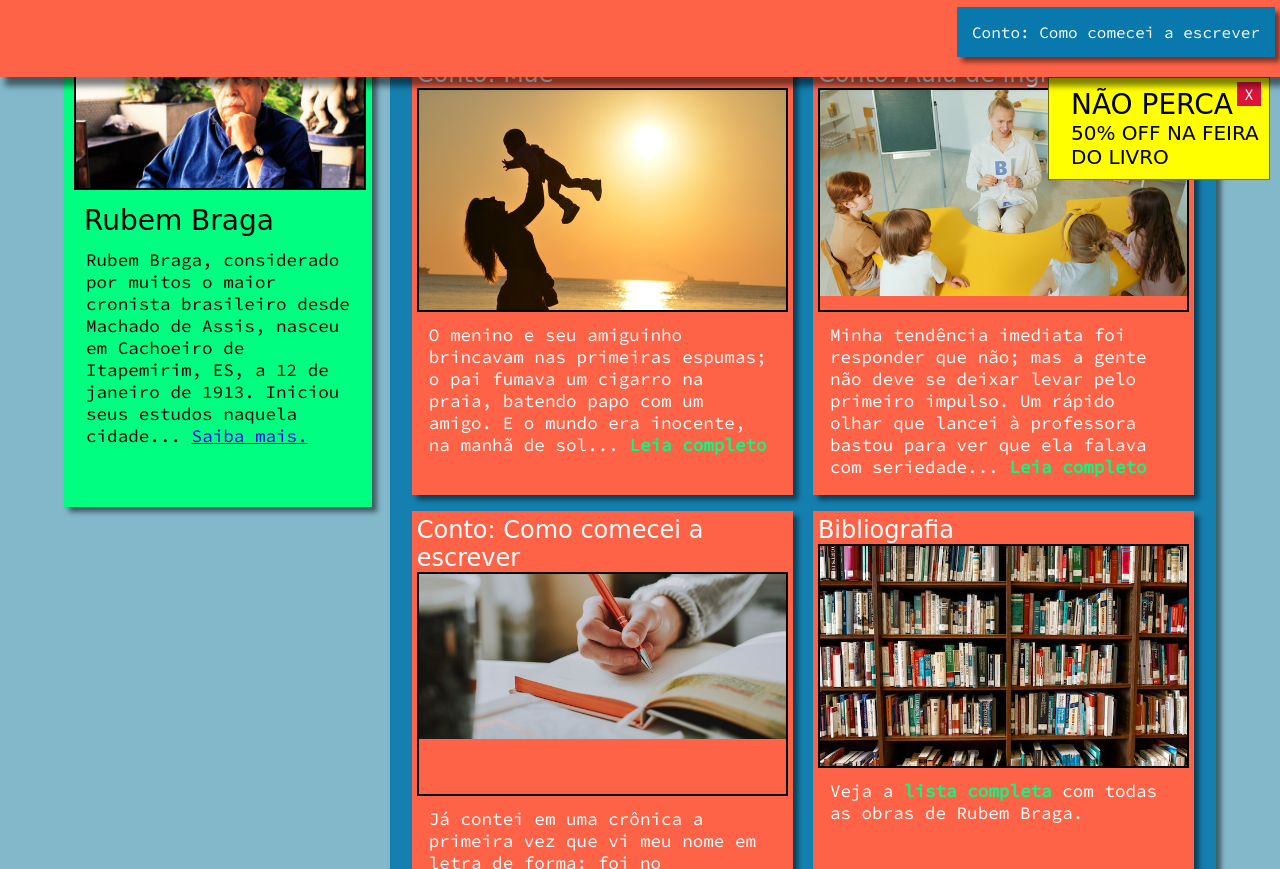
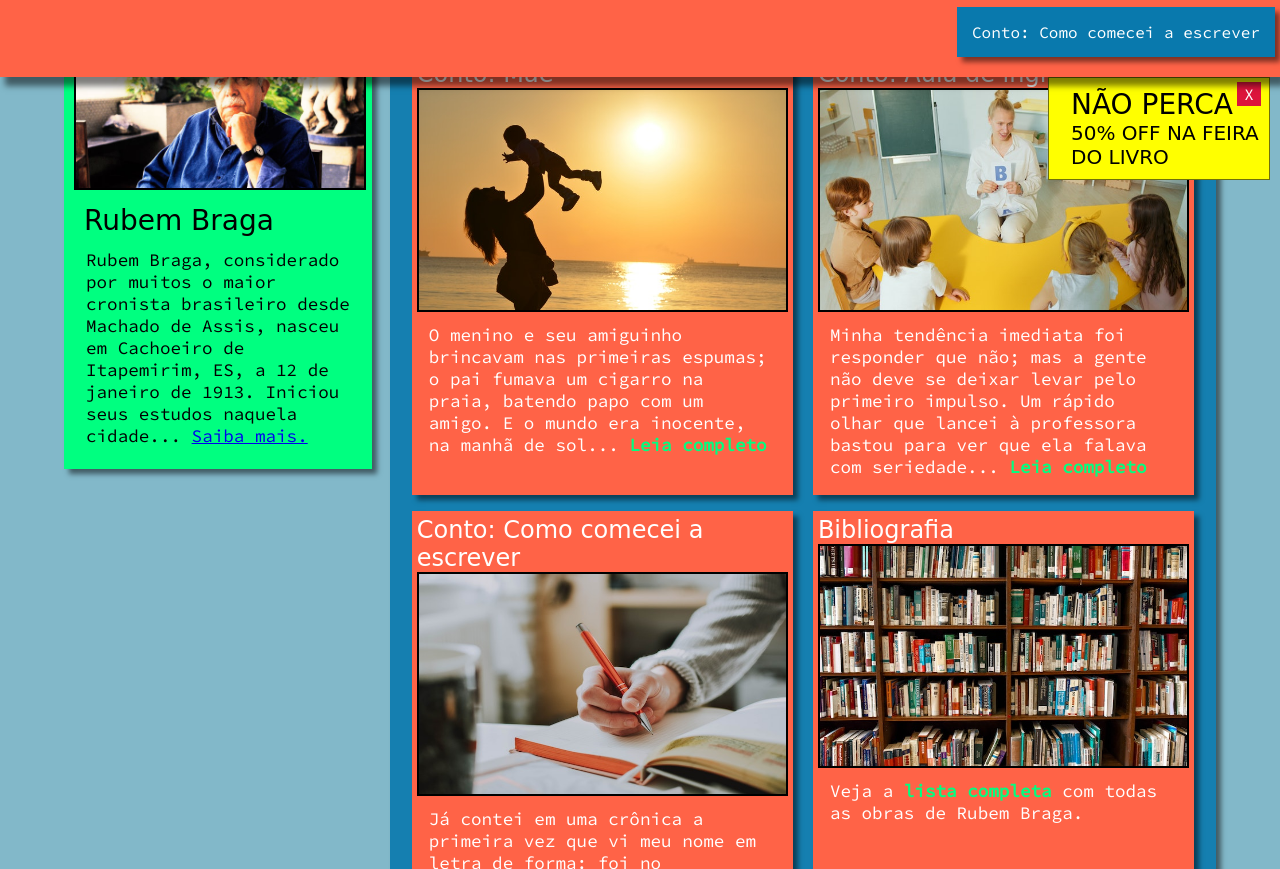
Before and after one commit to joaosuzuki98/site-rubem-braga, a plain HTML site: page index.html in a window 1280 px wide. Shown: the part 83-952 px from the top of the page. Drawn offline with Linux system fonts and the light colour scheme; a web font is replaced by a local one.

Commit message:
Arrumado o tamanho das imagens para 100% do tamanho e o aside para que o texto não saia dele

```diff
--- a/assets/css/style.css
+++ b/assets/css/style.css
@@ -52,8 +52,10 @@ h4 {
 	font-size: 1.25rem;
 }
 
+/* Tirar o height para deixar a imagem cortada */
 img {
 	width: 100%;
+	height: 100%;
 }
 
 p {
@@ -134,7 +136,7 @@ aside {
 	width: 25%;
 	padding: 10px;
 	background-color: rgb(0, 255, 128);
-	height: 450px;
+	height: 60%;
 }
 
 main aside figure img {
@@ -223,29 +225,13 @@ Flexbox
 	overflow: hidden;
 }
 
-#img-comecei-escrever {
+/* #img-comecei-escrever {
 	margin-top: -80px;
-}
+} */
 
 #btFechar {
 	cursor: pointer;
 }
-/*
-@media only screen and (max-width: 1580px) {
-	img {
-		height: 100%;
-	}
-
-	#img-comecei-escrever {
-		margin-top: 0;
-	}
-}
-
-@media only screen and (max-width: 1410px) {
-	h2 {
-		font-size: 1rem;
-	}
-} */
 
 /* Ir no photoshop e cortar todas as imagens */
 
```
